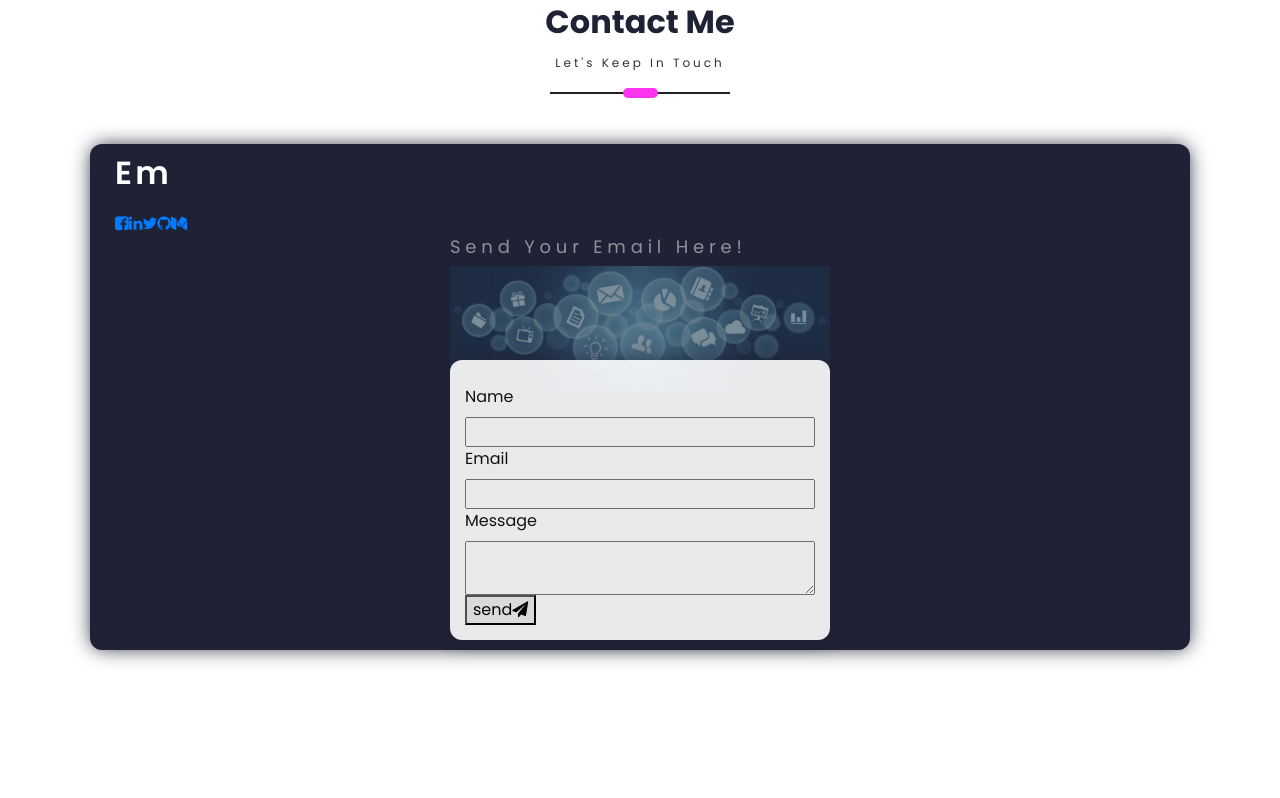
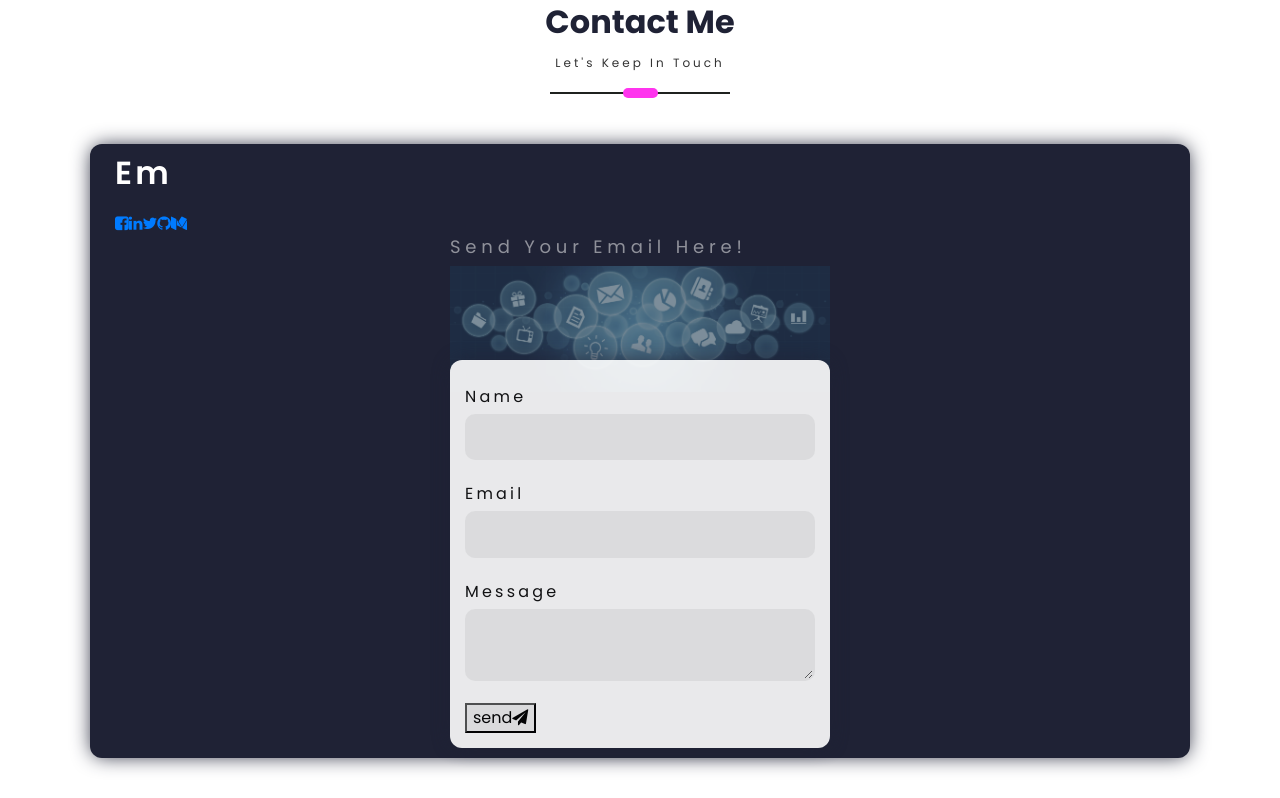
Before and after one commit to ellijs/Jessica-Lee, a React (Create React App) app in the folder jessica-lee/: page / in a window 1280 px wide. Shown: the part 2746-3544 px from the top of the page. Built offline with nearby package versions, Linux system fonts and the light colour scheme; a web font is replaced by a local one.

Commit message:
textarea default

```diff
--- a/jessica-lee/src/PortfolioContainer/ContactMe/ContactMe.css
+++ b/jessica-lee/src/PortfolioContainer/ContactMe/ContactMe.css
@@ -66,3 +66,22 @@ form p {
     letter-spacing: 0.1rem;
     font-family: "Poppins Bold";
 }
+
+form label {
+    margin-bottom: 5px;
+    color: #111;
+    letter-spacing: 0.2rem;
+  }
+
+  form input,
+  textarea {
+    width: 100%;
+    border: 2px solid rgba(0, 0, 0, 0);
+    outline: none;
+    background-color: rgba(230, 230, 230, 0.6);
+    padding: 0.5rem 1rem;
+    font-size: 1.1rem;
+    margin-bottom: 22px;
+    transition: 0.3s;
+    border-radius: 10px;
+  }
```
